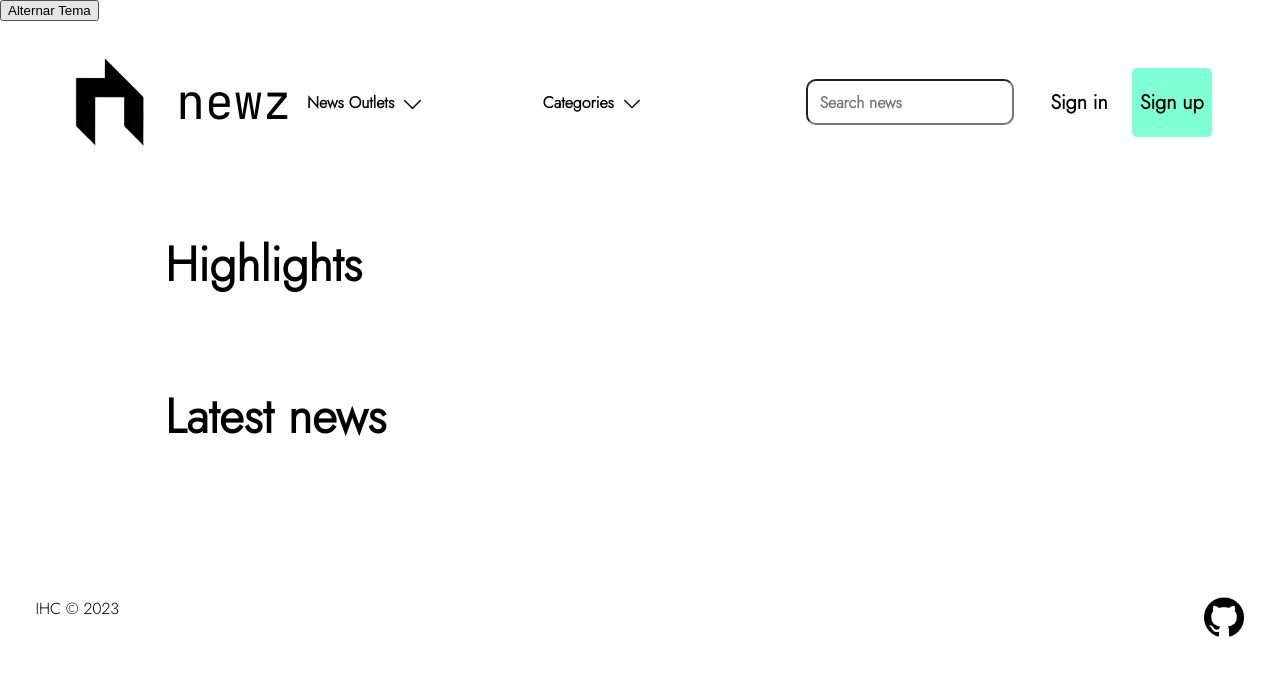
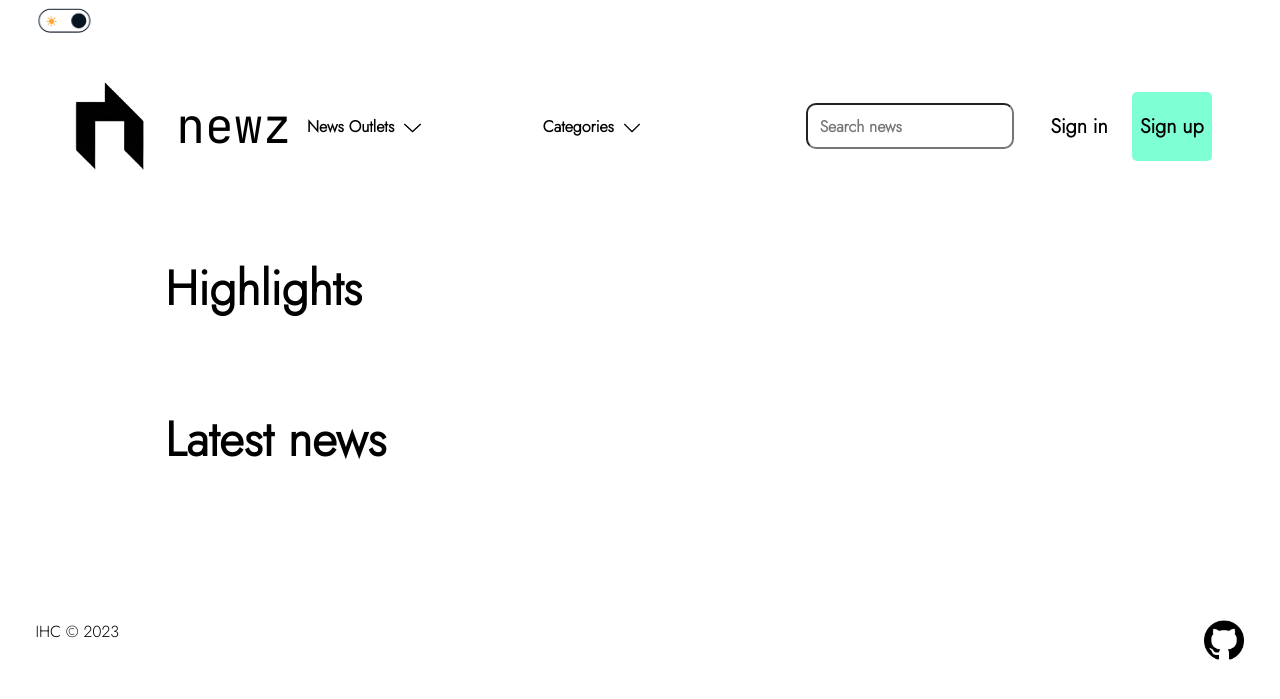
Before and after one commit to GabrielSiqueira1/Newz, a Django app: page / in a window 1280 px wide. Shown: the top 699 px of the page. Run offline with Django 4.2, Linux system fonts and the light colour scheme; data that the repository does not hold is empty; grey boxes are pictures that could not be loaded.

Commit message:
Tema e ícone

```diff
--- a/noticias/templates/noticias/noticias_principais.html
+++ b/noticias/templates/noticias/noticias_principais.html
@@ -11,7 +11,7 @@
 
   </head>
   <body class="light-theme">
-    <button id="theme-toggle">Alternar Tema</button>
+    <img src="{% static 'figuras/toggle-light-theme.png' %}" alt="Alternar Tema" id="theme-toggle" style="width: 10%; height:auto; right: 0; left: 0">
 
     <nav class="nav-inicio">
       <div class="left-div">
@@ -132,31 +132,43 @@
   <script>
     document.addEventListener('DOMContentLoaded', function () {
       const themeToggle = document.getElementById('theme-toggle'); // Adicione um botão de alternância com id="theme-toggle"
+      const body = document.body;
+      const currentTheme = localStorage.getItem('theme') || 'light-theme';
+
+      body.classList.add(currentTheme);
 
       themeToggle.addEventListener('click', function () {
         document.body.classList.toggle('dark-theme');
+        const newTheme = body.classList.contains('dark-theme') ? 'dark-theme' : 'light-theme';
+        localStorage.setItem('theme', newTheme);
         updateSeta();
         updateLogo();
         updateGit();
+        updateThemeIcon();
       });
+      function updateThemeIcon(){
+        const themeicon = document.getElementById('theme-toggle');
+        const currentTheme = body.classList.contains('dark-theme') ? 'dark' : 'light';
 
+        themeicon.src = '../figuras/toggle-${currentTheme}.png'
+      }
       function updateSeta(){
         const seta = document.getElementById('setinha');
         const currentTheme = body.classList.contains('dark-theme') ? 'dark' : 'light';
 
-        logo.src = '../figuras/dropdown-${currentTheme}.png'
+        seta.src = '../figuras/dropdown-${currentTheme}.png'
       }
       function updateLogo(){
-        const seta = document.getElementById('logo');
+        const logo = document.getElementById('logo');
         const currentTheme = body.classList.contains('dark-theme') ? 'dark' : 'light';
 
         logo.src = '../figuras/newz-${currentTheme}.png'
       }
       function updateGit(){
-        const seta = document.getElementById('git');
+        const git = document.getElementById('git');
         const currentTheme = body.classList.contains('dark-theme') ? 'dark' : 'light';
 
-        logo.src = '../figuras/github-${currentTheme}.png'
+        git.src = '../figuras/github-${currentTheme}.png'
       }
     });
   </script>
--- a/static/css/style.css
+++ b/static/css/style.css
@@ -408,8 +408,15 @@
 .light-theme #git{
     content: url('../figuras/github-light-theme.png')
 }
+.light-theme #theme-toggle{
+    content: url('../figuras/toggle-light-theme.png')
+}
 
 /* Tema escuro */
+
+.dark-theme #theme-toggle{
+    content: url('../figuras/toggle-dark-theme.png')
+}
 
 .dark-theme #setinha{
     content: url('../figuras/dropdown-dark-theme.png')
@@ -422,7 +429,7 @@
 }
 
 .dark-theme {
-  background-color: #333;
+  background-color: #021421;
   color: #fff;
 }
 
@@ -430,7 +437,7 @@
     width:100%;
     position: sticky;
     top: -15px;
-    background-color: #333;
+    background-color: #021421;
     z-index: 3;
     color:white;
     display: flex;
@@ -504,7 +511,7 @@
     min-width: 160px;
     display: none;
     position: absolute;
-    background-color: #333;
+    background-color: #021421;
     min-width: 160px;
     box-shadow: 0px 8px 16px 0px rgba(0,0,0,0.2);
     z-index: 1;
```
Also changed, not shown: static/figuras/toggle-dark-theme.png (added), static/figuras/toggle-light-theme.png (added), 2 other files.
